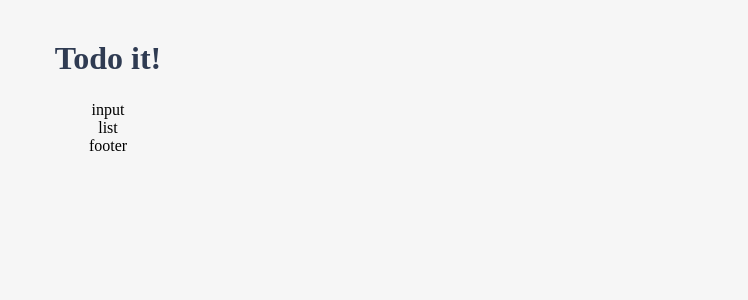
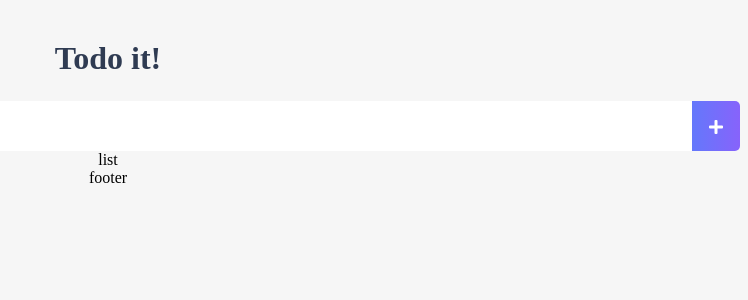
Before and after one commit to imcodding/vue-todo-list, a Vue app in the folder todo-list/: page / in a window 1280 px wide. Shown: the top 300 px of the page, without its empty margins (532-1280 px from the left). Built offline with nearby package versions, Linux system fonts and the light colour scheme.

Commit message:
할 일 저장 기능 구현

```diff
--- a/todo-list/src/components/TodoInput.vue
+++ b/todo-list/src/components/TodoInput.vue
@@ -1,15 +1,55 @@
 <template>
-  <div>
-    input
+  <div class="inputBox">
+    <input type="text" v-model="newTodoItem" /><!-- v-model: input text 값을 동적으로 저장 -->
+    <span class="addContainer" v-on:click="addTodo">
+      <i class="fas fa-plus addBtn"/>
+    </span>
   </div>
 </template>
 
 <script>
 export default {
-
+  data: function() {
+    return {
+      newTodoItem: ''
+    }
+  },
+  methods: {
+    addTodo: function() {
+      localStorage.setItem(this.newTodoItem, this.newTodoItem)
+      this.clearInput();
+    },
+    clearInput: function() {
+      this.newTodoItem = ''
+    }
+  }
 }
 </script>
 
-<style>
-
+<style scoped>
+input:focus {
+  outline: none;
+}
+.inputBox {
+  background: white;
+  height: 50px;
+  line-height: 50px;
+  border-radius: 5px;
+}
+.inputBox input {
+  width: 90%;
+  border-style: none;
+  font-size: 0.9rem;
+}
+.addContainer {
+  float: right;
+  background: linear-gradient(to right, #6478FB, #8763FB);
+  display: block;
+  width: 3rem;
+  border-radius: 0 5px 5px 0;
+}
+.addBtn {
+  color: white;
+  vertical-align: middle;
+}
 </style>
```
